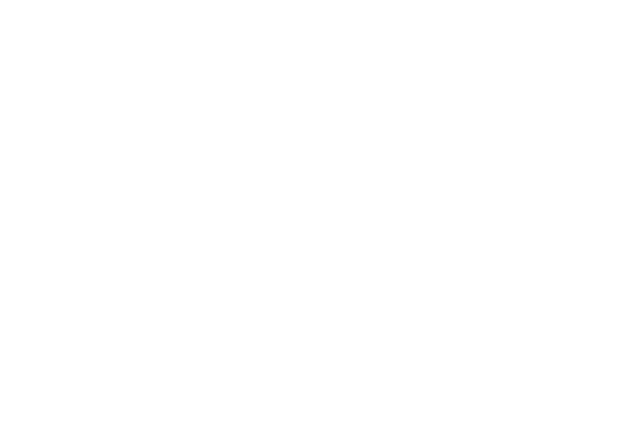
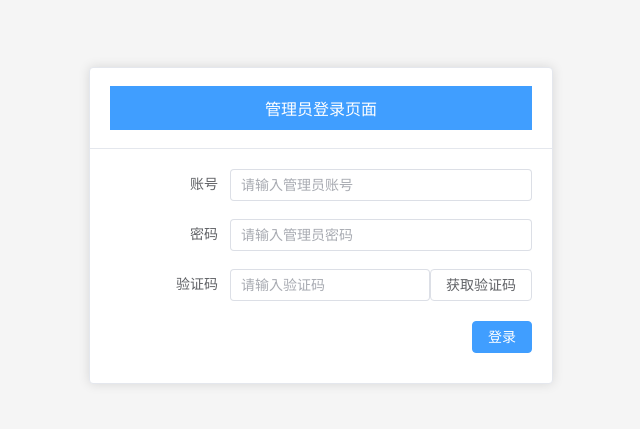
Before and after one commit to chi-dian/Vue, a Vue app: page /adLogin in a window 1280 px wide. Before the commit this address had no page. Shown: the part 183-612 px from the top of the page, without its empty margins (319-959 px from the left). Built offline with nearby package versions, Linux system fonts and the light colour scheme.

Commit message:
vitechange

```diff
--- a/src/api/user.js
+++ b/src/api/user.js
@@ -7,9 +7,6 @@ export function getCode() {
   const config = {
     method: 'get',
     url: 'http://localhost:7071/work/account/checkCode',
-    headers: {
-      'User-Agent': ''
-    }
   };
 
   return axios(config)
@@ -28,9 +25,6 @@ export function register(email, nickName, registerPassword, checkCodeKey, checkC
   const config = {
     method: 'post',
     url: `http://localhost:7071/web/account/register?email=${email}&nickName=${nickName}&registerPassword=${registerPassword}&checkCodeKey=${checkCodeKey}&checkCode=${checkCode}`,
-    headers: {
-      'User-Agent': ''
-    }
   };
 
   return axios(config)
@@ -64,9 +58,7 @@ export function login(email, password, checkCodeKey, checkCode) {
   var config = {
     method: 'post',
     url: `http://localhost:7071/work/account/login?email=${email}&password=${password}&checkCodeKey=${checkCodeKey}&checkCode=${checkCode}`,
-    headers: {
-      'User-Agent': ''
-    }
+
   };
 
   return axios(config)
@@ -106,9 +98,7 @@ export function logOut() {
   var config = {
     method: 'get',
     url: 'http://localhost:7071/work/account/logout',
-    headers: {
-      'User-Agent': ''
-    }
+
   };
 
   return axios(config)
@@ -146,9 +136,7 @@ export function obUserInfo() {
   const config = {
     method: 'get',
     url: 'http://localhost:7071/work/account/checkCode',
-    headers: {
-      'User-Agent': ''
-    }
+
   };
 
   return axios(config)
@@ -194,9 +182,7 @@ export function updateUser(nickName, avatar, sex, birthday, school, personIntrod
   const config = {
     method: 'post',
     url: `http://localhost:7071/web/account/updateUserInfo?nickName=${encodeURIComponent(nickName)}&avatar=${encodeURIComponent(avatar)}&sex=${encodeURIComponent(sex)}&birthday=${encodeURIComponent(birthday)}&school=${encodeURIComponent(school)}&personIntroduction=${encodeURIComponent(personIntroduction)}&noticeInfo=${encodeURIComponent(noticeInfo)}`,
-    headers: {
-      'User-Agent': ''
-    }
+
   };
 
   return axios(config)
@@ -228,7 +214,7 @@ export function updateUser(nickName, avatar, sex, birthday, school, personIntrod
 
 
 /**
- * 用户登录的函数
+ * 管理员用户登录的函数
  * @param {string} account 用户账号
  * @param {string} password 用户密码
  * @param {string} checkCodeKey 验证码密钥
@@ -239,9 +225,7 @@ export function userLogin(account, password, checkCodeKey, checkCode) {
   const config = {
     method: 'post',
     url: `http://localhost:7071/work/admin/account/login?account=${account}&password=${password}&checkCodeKey=${checkCodeKey}&checkCode=${checkCode}`,
-    headers: {
-      'User-Agent': ''
-    }
+
   };
 
   return axios(config)
@@ -271,6 +255,9 @@ export function userLogin(account, password, checkCodeKey, checkCode) {
 //   });
 
 
+
+
+
 /**
  * 检查验证码的函数
  * @returns {Promise} Axios Promise 对象，包含响应数据或错误信息
@@ -279,9 +266,7 @@ export function useCode() {
   const config = {
     method: 'get',
     url: 'http://localhost:7071/work/admin/account/checkCode',
-    headers: {
-      'User-Agent': ''
-    }
+
   };
 
   return axios(config)
@@ -319,9 +304,7 @@ export function quitLogin() {
   const config = {
     method: 'get',
     url: 'http://localhost:7071/work/admin/account/logout',
-    headers: {
-      'User-Agent': ''
-    }
+
   };
 
   return axios(config)
--- a/src/router/index.js
+++ b/src/router/index.js
@@ -1,6 +1,7 @@
 // router/index.js
 import { createRouter, createWebHistory } from 'vue-router';
 import adClazzify from '@/view/admin/adClazzify.vue'; // 确保路径正确
+import adLogin from '@/view/admin/adLogin.vue'
 
 // 定义路由
 const routes = [
@@ -8,6 +9,11 @@ const routes = [
     path: '/test',
     component: adClazzify,
     hidden: true,
+  },
+  {
+    path:'/adLogin',
+    name:'adLogin',
+    component:adLogin,
   },
   // ...其他路由
 ];
--- a/src/view/admin/adLogin.vue
+++ b/src/view/admin/adLogin.vue
@@ -1,11 +1,112 @@
 <template>
-  <div class="adLogin">
-    <el-card style="max-width: 480px">
-        <template #header>
-          <div class="card-heard">
-            <span>管理员登录页面</span>
-          </div>
-        </template>
+  <div class="admin-login">
+    <el-card style="max-width: 480px; margin: auto;">
+      <template #header>
+        <div class="card-header">
+          <span>管理员登录页面</span>
+        </div>
+      </template>
+      <el-form ref="loginForm" :model="loginForm" label-width="120px">
+        <el-form-item label="账号">
+          <el-input v-model="loginForm.username" placeholder="请输入管理员账号"></el-input>
+        </el-form-item>
+        <el-form-item label="密码">
+          <el-input type="password" v-model="loginForm.password" placeholder="请输入管理员密码"></el-input>
+        </el-form-item>
+        <el-form-item label="验证码">
+          <el-input v-model="loginForm.captcha" placeholder="请输入验证码" style="width: 200px;"></el-input>
+          <el-button @click="getCaptcha" :loading="captchaLoading">获取验证码</el-button>
+        </el-form-item>
+      </el-form>
+      <div class="action">
+        <el-button type="primary" @click="submitForm">登录</el-button>
+      </div>
+      <div class="message">{{ responseMessage }}</div>
     </el-card>
   </div>
 </template>
+
+<script>
+import { userLogin, useCode } from '@/api/user'; // 确保路径正确
+
+export default {
+  name: 'AdminLogin',
+  data() {
+    return {
+      loginForm: {
+        username: '',
+        password: '',
+        captcha: '',
+        checkCodeKey: '' // 验证码密钥
+      },
+      responseMessage: '',
+      captchaLoading: false
+    };
+  },
+  methods: {
+    // 获取验证码的方法
+    getCaptcha() {
+      // 这里应该是调用后端接口获取验证码的逻辑
+      useCode()
+        .then(data => {
+          this.loginForm.checkCodeKey = data.checkCodeKey; // 假设后端返回了验证码密钥
+          this.responseMessage = '验证码已发送';
+        })
+        .catch(error => {
+          this.responseMessage = '验证码获取失败';
+          console.log(error);
+
+        });
+    },
+    // 提交表单的方法
+    submitForm() {
+      this.responseMessage = '';
+      userLogin(this.loginForm.username, this.loginForm.password, this.loginForm.checkCodeKey, this.loginForm.captcha)
+        .then(data => {
+          this.responseMessage = '登录成功';
+          // 这里可以进行跳转或其他逻辑处理
+          console.log(data);
+
+        })
+        .catch(error => {
+          this.responseMessage = '登录失败: ' + error.message;
+        });
+    }
+  }
+}
+</script>
+
+<style>
+.admin-login {
+  display: flex;
+  justify-content: center;
+  align-items: center;
+  height: 100vh;
+  background-color: #f5f5f5;
+}
+
+.el-card {
+  background-color: white;
+}
+
+.card-header {
+  display: flex;
+  justify-content: center;
+  align-items: center;
+  background-color: #409eff;
+  color: white;
+  padding: 10px;
+}
+
+.action {
+  display: flex;
+  justify-content: flex-end;
+  margin-top: 20px;
+}
+
+.message {
+  color: red;
+  text-align: center;
+  margin-top: 10px;
+}
+</style>
--- a/vite.config.js
+++ b/vite.config.js
@@ -15,4 +15,13 @@ export default defineConfig({
       '@': fileURLToPath(new URL('./src', import.meta.url))
     },
   },
+  server: {
+    proxy: {
+      '/work': {
+        target: 'http://localhost:7071',
+        changeOrigin: true,
+        rewrite: (path) => path.replace(/^\/work/, '')
+      }
+    }
+  }
 })
```
